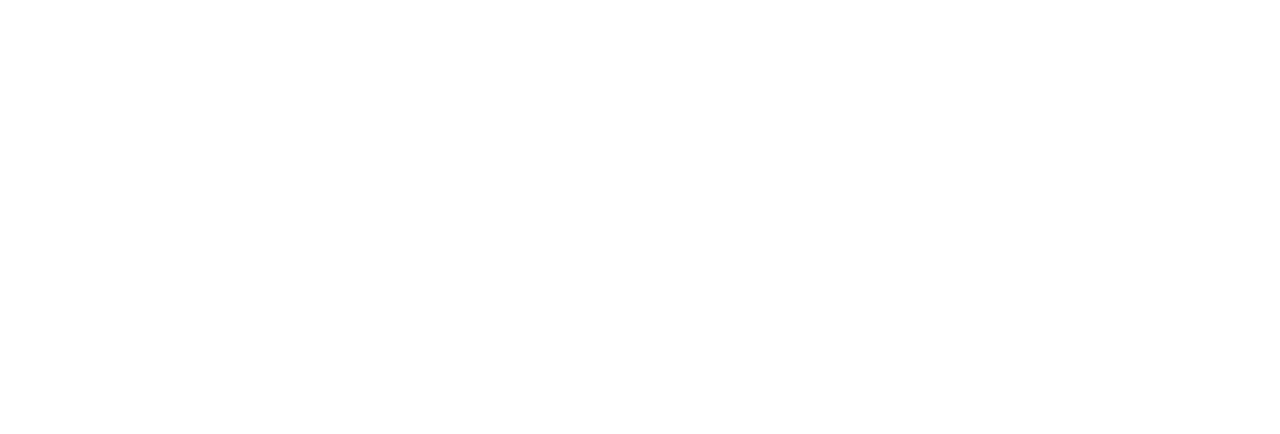
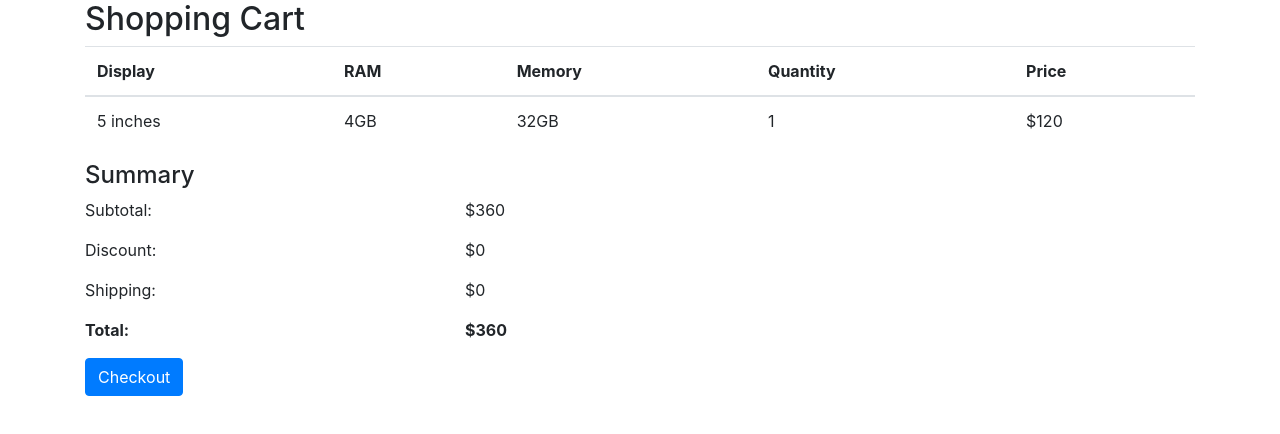
Before and after one commit to acciojob/bootstrap-shopping-cart-sanjayrautela, a website: page main.html in a window 1280 px wide. Drawn offline with nearby package versions, Linux system fonts and the light colour scheme.

Commit message:
created a submission

```diff
--- a/main.html
+++ b/main.html
@@ -1,16 +1,54 @@
 <!DOCTYPE html>
-
-<html>
-
+<html lang="en">
 <head>
-	<link rel="stylesheet" href="styles.css">
+    <meta charset="UTF-8">
+    <meta name="viewport" content="width=device-width, initial-scale=1.0">
+    <title>Shopping Cart</title>
+    <link rel="stylesheet" href="https://maxcdn.bootstrapcdn.com/bootstrap/4.5.2/css/bootstrap.min.css">
 </head>
-
 <body>
-	<!-- the entire body must be written by student -->
-    <script type="text/javascript" src="./script.js">
-</script>
-
+    <div class="container">
+        <h2>Shopping Cart</h2>
+        <table class="table">
+            <thead>
+                <tr>
+                    <th>Display</th>
+                    <th>RAM</th>
+                    <th>Memory</th>
+                    <th>Quantity</th>
+                    <th>Price</th>
+                </tr>
+            </thead>
+            <tbody>
+                <tr>
+                    <td>5 inches</td>
+                    <td>4GB</td>
+                    <td>32GB</td>
+                    <td>1</td>
+                    <td>$120</td>
+                </tr>
+                <!-- Add more items here -->
+            </tbody>
+        </table>
+        <h4>Summary</h4>
+        <div class="row">
+            <div class="col-md-4">
+                <p>Subtotal:</p>
+                <p>Discount:</p>
+                <p>Shipping:</p>
+                <p><strong>Total:</strong></p>
+            </div>
+            <div class="col-md-4">
+                <p>$360</p>
+                <p>$0</p>
+                <p>$0</p>
+                <p><strong>$360</strong></p>
+            </div>
+        </div>
+        <button class="btn btn-primary">Checkout</button>
+    </div>
+    <script src="https://ajax.googleapis.com/ajax/libs/jquery/3.5.1/jquery.min.js"></script>
+    <script src="https://cdnjs.cloudflare.com/ajax/libs/popper.js/1.16.0/umd/popper.min.js"></script>
+    <script src="https://maxcdn.bootstrapcdn.com/bootstrap/4.5.2/js/bootstrap.min.js"></script>
 </body>
-
 </html>
```
